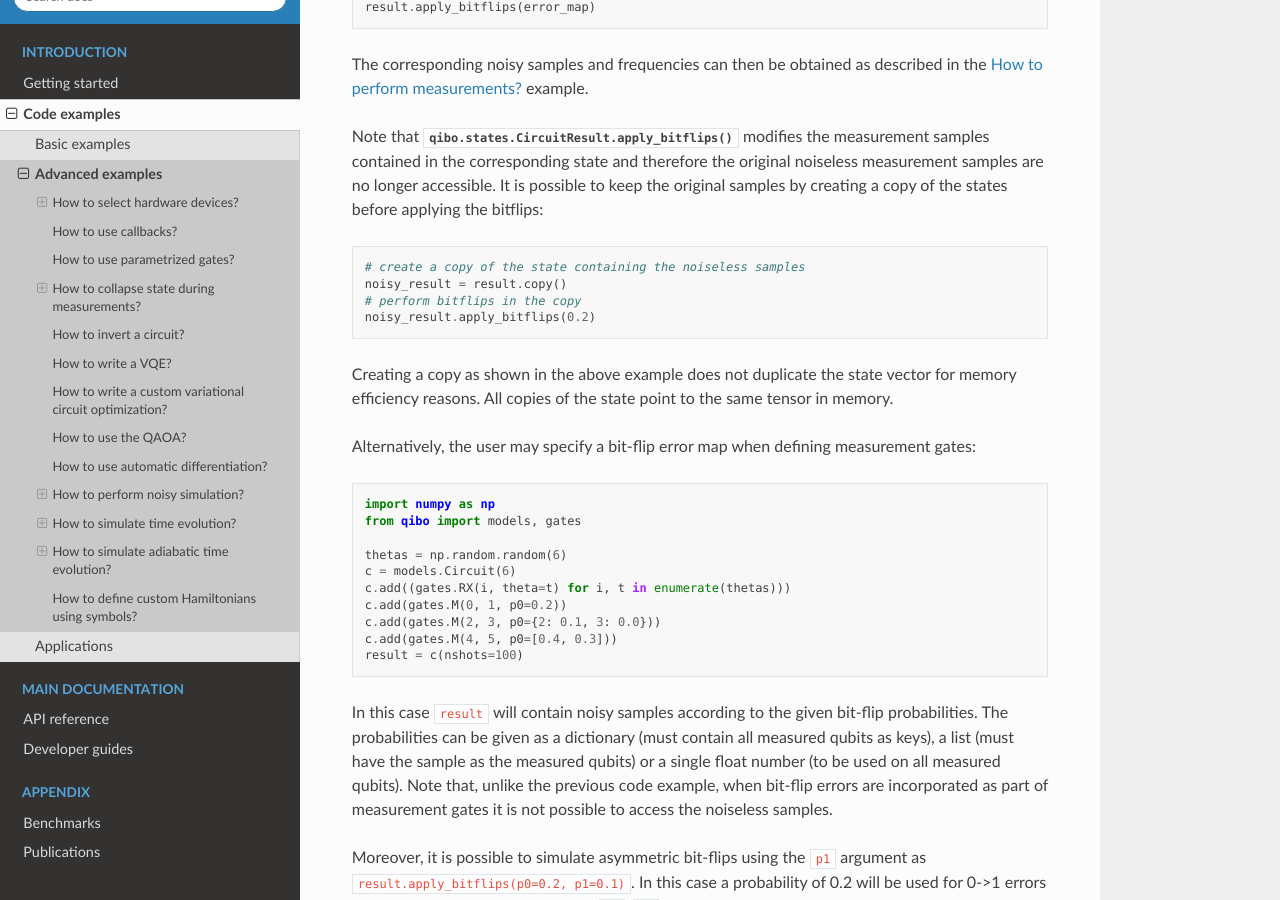
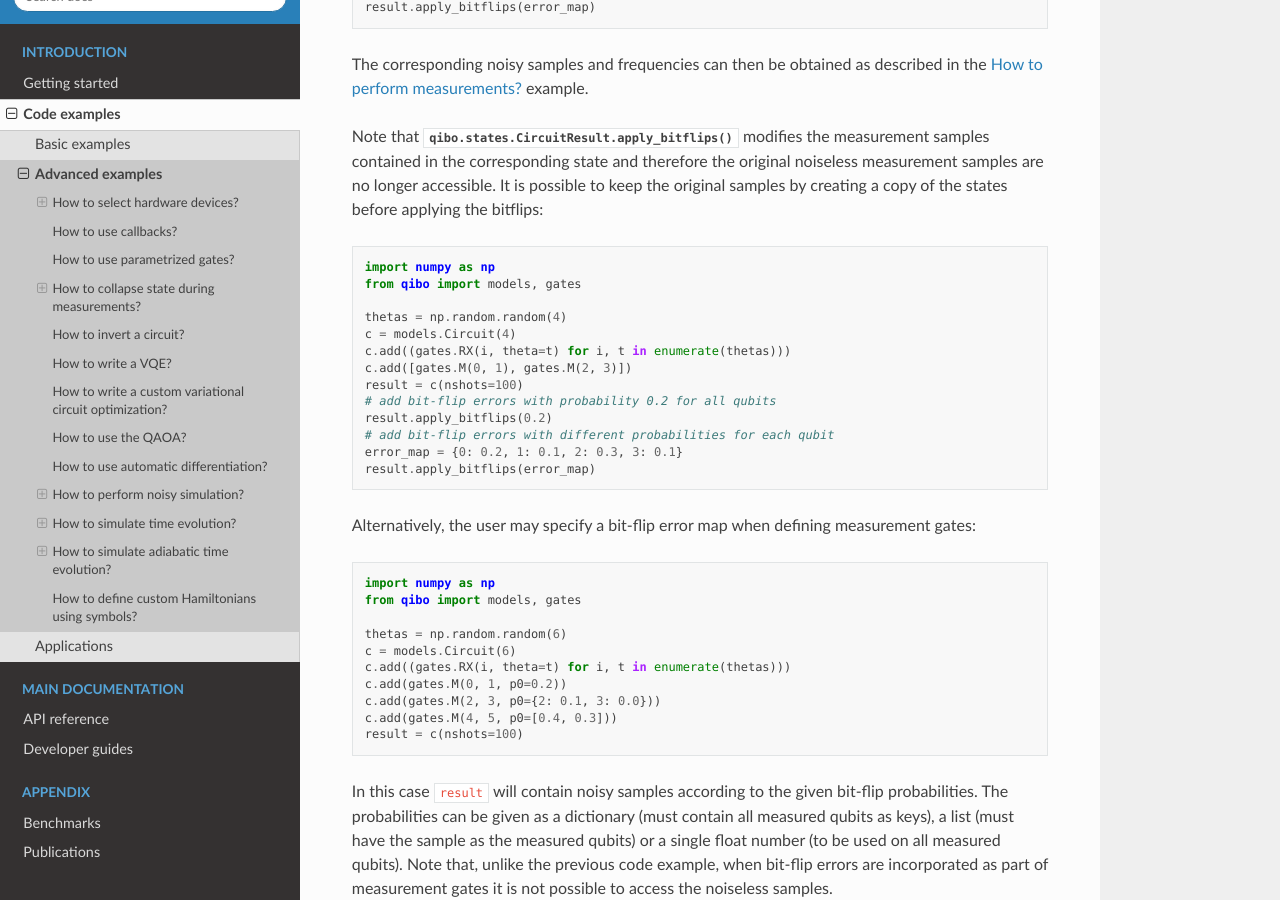
Before and after one commit to qiboteam/qibo, a Sphinx documentation site: the page built from doc/source/code-examples/advancedexamples.rst, in a window 1280 px wide and 900 px high, scrolled down 17749 px. Built offline with Sphinx 7.4.7 and the Read the Docs theme 2.0.0, drawn with Linux system fonts in a browser that asks for light colours; pages that are not in the unit, such as notebooks, are missing from menus; some of the changed text lies outside the part shown.

Commit message:
Fix doctests

```diff
--- a/doc/source/code-examples/advancedexamples.rst
+++ b/doc/source/code-examples/advancedexamples.rst
@@ -343,11 +343,11 @@ the ``trainable=False`` during gate creation. For example:
     c.add(gates.fSim(0, 2, theta=0.789, phi=0.567))
 
     print(c.get_parameters())
-    # prints [0.123, (0.789, 0.567)] ignoring the parameters of the RY gate
+    # prints [(0.123,), (0.789, 0.567)] ignoring the parameters of the RY gate
 
 .. testoutput::
 
-    [0.123, (0.789, 0.567)]
+    [(0.123,), (0.789, 0.567)]
 
 
 This is useful when the user wants to freeze the parameters of specific
@@ -380,7 +380,7 @@ of the :class:`qibo.gates.M` gate. For example
     output = c.add(gates.M(0, collapse=True))
     c.add(gates.H(0))
     result = c()
-    print(result.state())
+    print(result)
     # prints [0.7071, 0.7071] if 0 is measured
     # or [0.7071, -0.7071] if 1 is measured
 .. testoutput::
@@ -1085,7 +1085,7 @@ original noiseless measurement samples are no longer accessible. It is possible
 to keep the original samples by creating a copy of the states before applying
 the bitflips:
 
-.. testsetup::
+.. testcode::
 
       import numpy as np
       from qibo import models, gates
@@ -1101,16 +1101,6 @@ the bitflips:
       error_map = {0: 0.2, 1: 0.1, 2: 0.3, 3: 0.1}
       result.apply_bitflips(error_map)
 
-.. testcode::
-
-      # create a copy of the state containing the noiseless samples
-      noisy_result = result.copy()
-      # perform bitflips in the copy
-      noisy_result.apply_bitflips(0.2)
-
-Creating a copy as shown in the above example does not duplicate the state
-vector for memory efficiency reasons. All copies of the state point to the
-same tensor in memory.
 
 Alternatively, the user may specify a bit-flip error map when defining
 measurement gates:
```
Also changed, not shown: other parts of doc/source/code-examples/advancedexamples.rst (+1 -1 lines), 1 other file.
